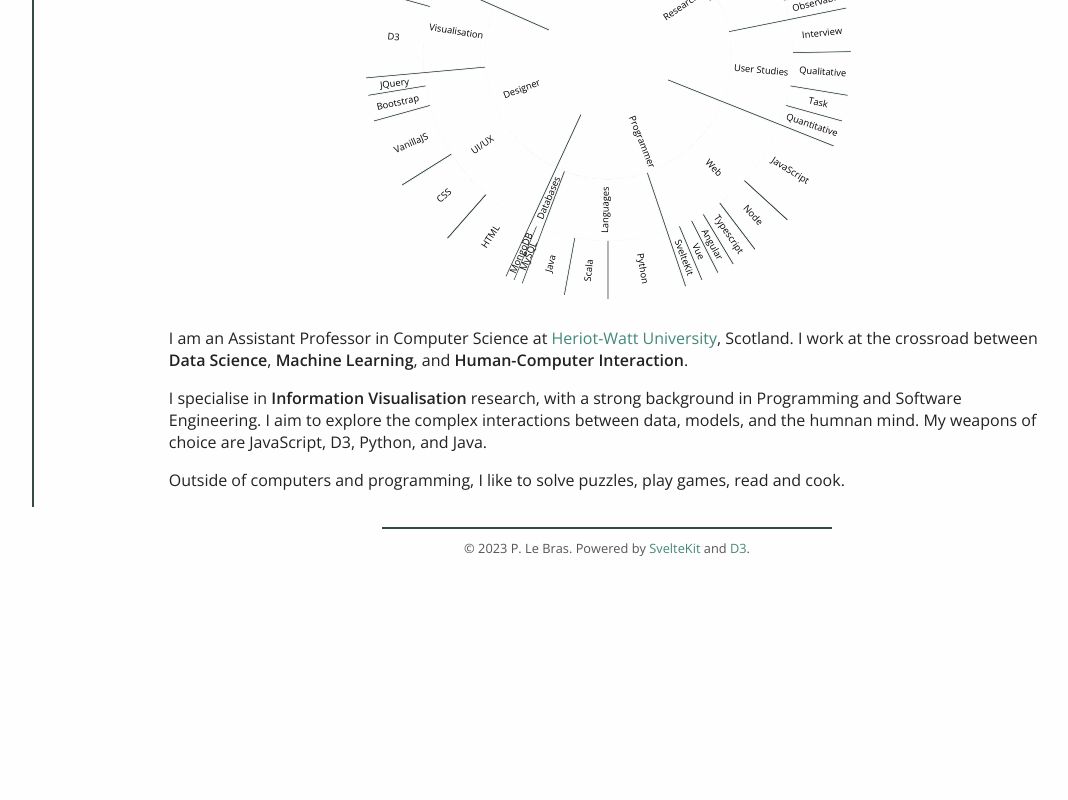
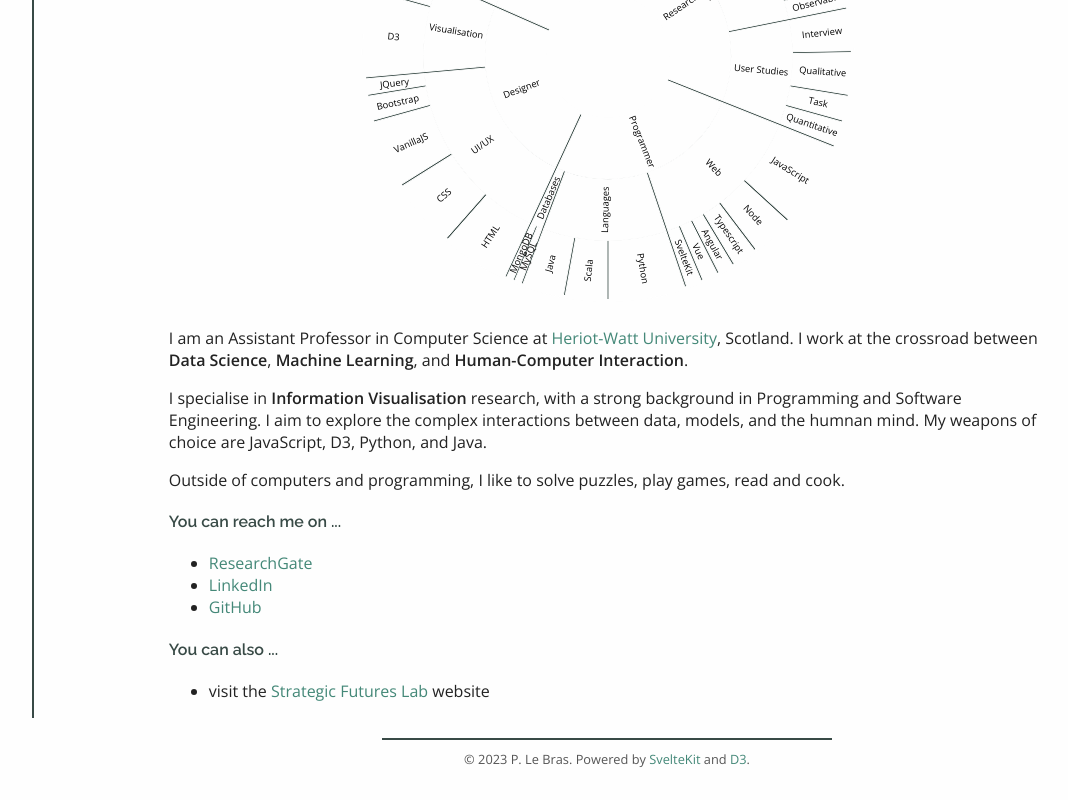
Before and after one commit to plebras/plebras.github.io, a SvelteKit app: page /home in a window 1280 px wide. Shown: the part 467-1267 px from the top of the page, without its empty margins (33-1101 px from the left). Before the commit the page ends 1056 px from the top, so only its background shows below. Built offline with nearby package versions, Linux system fonts and the light colour scheme.

Commit message:
Contact info to home page

```diff
--- /dev/null
+++ b/src/lib/data/ContactText.svelte
@@ -0,0 +1,15 @@
+<h4>You can reach me on ...</h4>
+<ul>
+	<li>
+		<a href="https://www.researchgate.net/profile/Pierre_Le_Bras2" target="_blank">ResearchGate</a>
+	</li>
+	<li><a href="http://www.linkedin.com/in/plebras" target="_blank">LinkedIn</a></li>
+	<li><a href="http://www.github.com/plebras" target="_blank">GitHub</a></li>
+</ul>
+<h4>You can also ...</h4>
+<ul>
+	<li>
+		visit the <a href="http://strategicfutures.org" target="_blank">Strategic Futures Lab</a> website
+	</li>
+	<!-- <li>visit the <a href="https://orcahub.org" target="_blank">ORCA Hub</a> website</li> -->
+</ul>
--- a/src/routes/home/+layout.svelte
+++ b/src/routes/home/+layout.svelte
@@ -9,8 +9,7 @@
 		{ path: basePath + '/projects', title: 'Projects' },
 		{ path: basePath + '/publications', title: 'Publications' },
 		{ path: basePath + '/teaching', title: 'Teaching' },
-		{ path: basePath + '/cv', title: 'CV' },
-		{ path: basePath + '/contact', title: 'Contact' }
+		{ path: basePath + '/cv', title: 'CV' }
 	];
 </script>
 
--- a/src/routes/home/+page.svelte
+++ b/src/routes/home/+page.svelte
@@ -5,6 +5,7 @@
 	import skillsData from '$lib/data/skills.json';
 
 	import IntroText from '$lib/data/IntroText.svelte';
+	import ContactText from '$lib/data/ContactText.svelte';
 
 	function sunburstSize() {
 		const s = window.innerWidth;
@@ -23,6 +24,7 @@
 
 	<div id="intro">
 		<IntroText />
+		<ContactText />
 	</div>
 </div>
 
```
